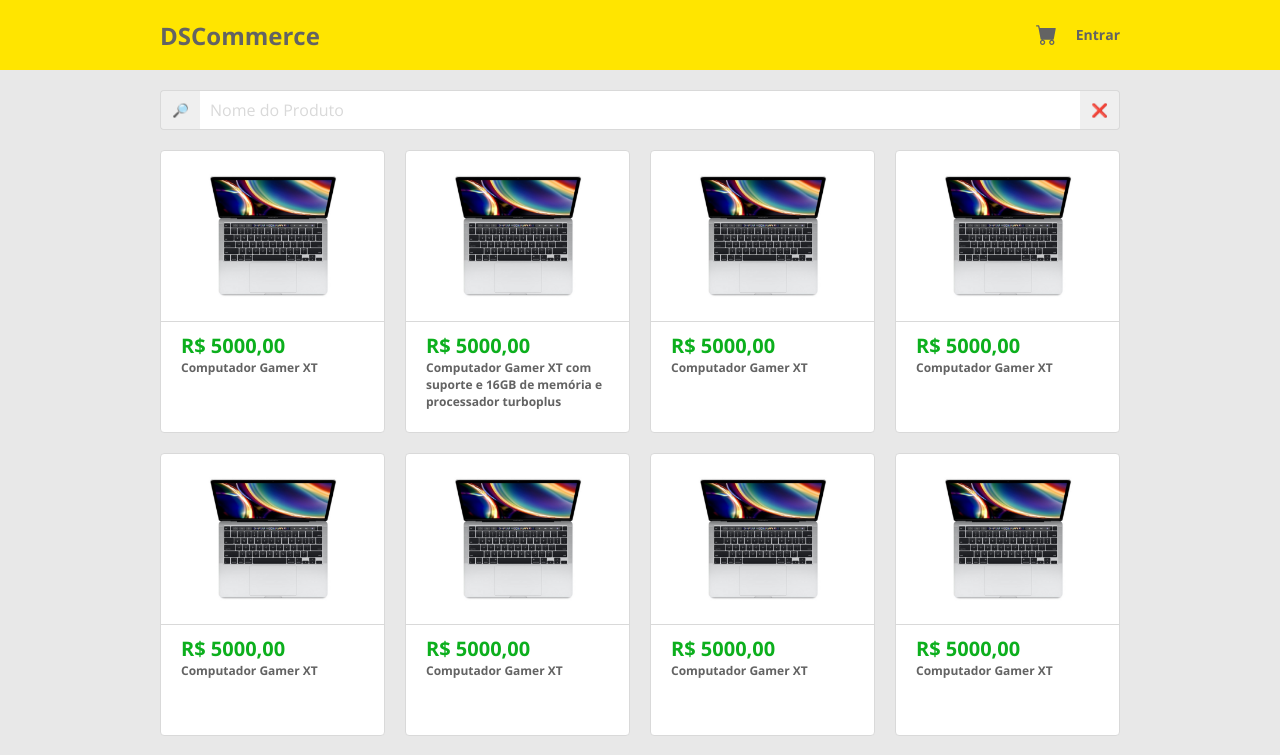
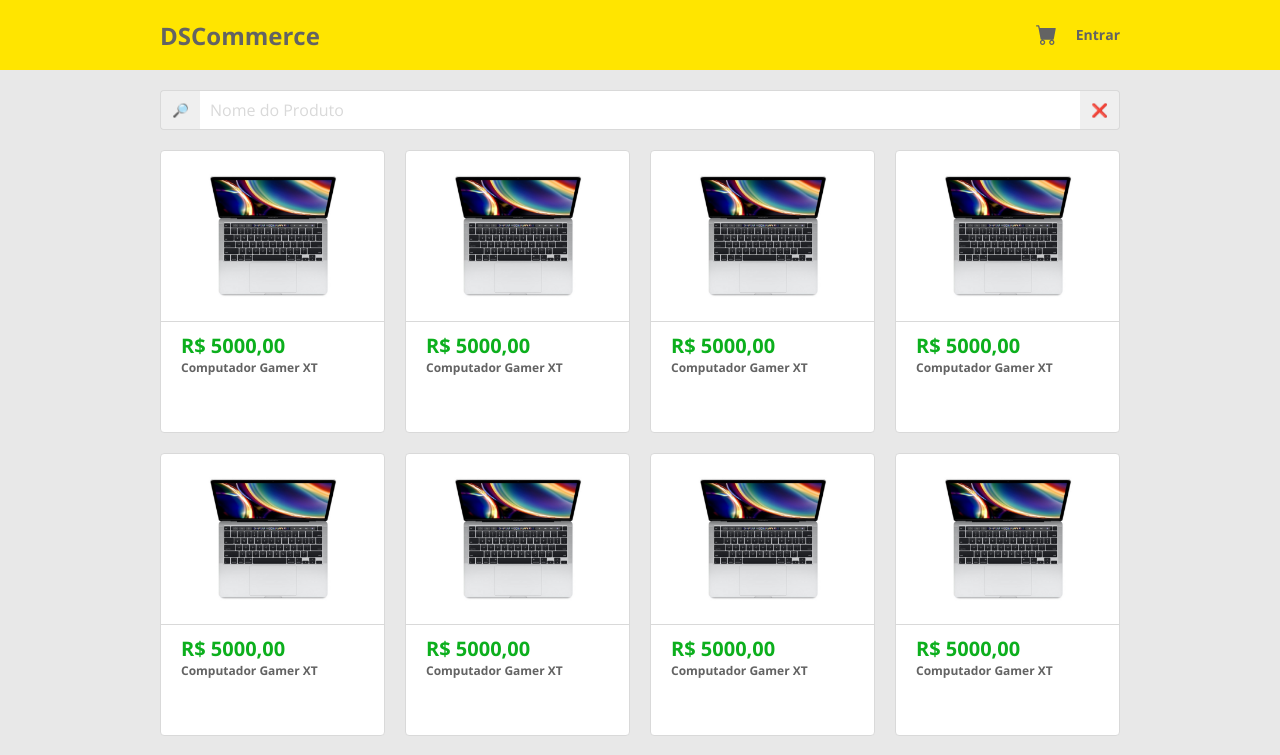
Before and after one commit to AlcidesThiago2016/dscommerce-frontend, a React (Vite) app: page / in a window 1280 px wide. Shown: the top 755 px of the page. Built offline with nearby package versions, Linux system fonts and the light colour scheme; a web font is replaced by a local one.

Commit message:
Code structuring

```diff
--- /dev/null
+++ b/src/components/ButtonNextPage/index.tsx
@@ -0,0 +1,5 @@
+import "./styles.css";
+
+export default function ButtonNextPage() {
+  return <div className="dsc-btn-next-page">Carregar Mais...</div>;
+}
--- /dev/null
+++ b/src/components/ButtonNextPage/styles.css
@@ -0,0 +1,10 @@
+.dsc-btn-next-page{
+    border: 1px solid var(--dsc-color-btn-primary);
+    padding: 10px;
+    border-radius: 4px;
+    color: var(--dsc-color-btn-primary);
+    text-align: center;
+    font-size: 16px;
+    font-weight: 700;
+    cursor: pointer;
+}
--- /dev/null
+++ b/src/components/CatalogCard/index.tsx
@@ -0,0 +1,16 @@
+import "./styles.css";
+import computerImg from '../../assets/Computer.png';
+
+export default function CatalogCard() {
+  return (
+    <div className="dsc-card">
+      <div className="dsc-catalog-card-top dsc-line-bottom">
+        <img src={computerImg} alt="Computer" />
+      </div>
+      <div className="dsc-catalog-card-bottom">
+        <h3>R$ 5000,00</h3>
+        <h4>Computador Gamer XT</h4>
+      </div>
+    </div>
+  );
+}
--- /dev/null
+++ b/src/components/CatalogCard/styles.css
@@ -0,0 +1,25 @@
+.dsc-catalog-card-top {
+  display: flex;
+  justify-content: center;
+  padding: 10px;
+}
+
+.dsc-catalog-card-top img {
+  width: 150px;
+  height: 150px;
+}
+
+.dsc-catalog-card-bottom {
+  padding: 10px 20px;
+  min-height: 110px;
+}
+
+.dsc-catalog-card-bottom h3 {
+  color: var(--dsc-color-font-secondary);
+  font-size: 20px;
+}
+
+.dsc-catalog-card-bottom h4 {
+  color: var(--dsc-color-font-primary);
+  font-size: 12px;
+}
--- /dev/null
+++ b/src/components/SearchBar/index.tsx
@@ -0,0 +1,11 @@
+import './styles.css'
+
+export default function SearchBar() {
+  return (
+    <form className="dsc-search-bar">
+      <button type="submit">🔎︎</button>
+      <input type="text" placeholder="Nome do Produto" />
+      <button type="reset">❌</button>
+    </form>
+  );
+}
--- /dev/null
+++ b/src/components/SearchBar/styles.css
@@ -0,0 +1,44 @@
+/*-----------------------------------------------------------------------------------------------------------*/
+/* search bar styles */
+
+.dsc-search-bar{
+    height: 40px;
+    display: flex;
+    color: var(--dsc-color-font-primary);
+}
+
+.dsc-search-bar button, .dsc-search-bar input{
+    border: 1px solid var(--dsc-color-card-border);
+}
+
+.dsc-search-bar input{
+    width: calc(100% - 80px);
+    border-left: none;
+    border-right: none;
+    padding: 0 10px;
+    font-size: 16px;
+    color: var(--dsc-color-font-primary);
+}
+
+.dsc-search-bar input:focus{
+    outline: none;
+}
+
+.dsc-search-bar input::placeholder{
+    color: var(--dsc-color-font-placeholde);
+}
+
+.dsc-search-bar button{
+    width: 40px;
+    color: var(--dsc-color-font-primary);
+}
+
+.dsc-search-bar button[type="submit"]{
+    border-right: none;
+    border-radius: 4px 0 0 4px;
+}
+
+.dsc-search-bar button[type="reset"]{
+    border-left: none;
+    border-radius: 0 4px 4px 0;
+}
--- a/src/routes/Catalog/index.tsx
+++ b/src/routes/Catalog/index.tsx
@@ -1,6 +1,8 @@
 import './styles.css'
 import HeaderClient from '../../components/HeaderClient'
-import computerImg from '../../assets/Computer.png'
+import SearchBar from '../../components/SearchBar';
+import CatalogCard from '../../components/CatalogCard';
+import ButtonNextPage from '../../components/ButtonNextPage';
 
 export default function Catalog(){
 
@@ -9,130 +11,25 @@ export default function Catalog(){
         <HeaderClient />
         <main>
         <section id="catalog-section" className="dsc-container">
-            <form className="dsc-search-bar">
-                <button type="submit">🔎︎</button>
-                <input type="text" placeholder="Nome do Produto" />
-                <button type="reset">❌</button>
-            </form>
+            <SearchBar />
 
             <div className="dsc-catalog-cards dsc-mb20 dsc-mt20">
-                <div className="dsc-card">
-                    <div className="dsc-catalog-card-top dsc-line-bottom">
-                        <img src={computerImg} alt="Computer"/>
-                    </div>
-                    <div className="dsc-catalog-card-bottom">
-                        <h3>R$ 5000,00</h3>
-                        <h4>
-                            Computador Gamer XT
-                        </h4>
-                    </div>
-                </div>
-                <div className="dsc-card">
-                    <div className="dsc-catalog-card-top dsc-line-bottom">
-                        <img src={computerImg} alt="Computer"/>
-                    </div>
-                    <div className="dsc-catalog-card-bottom">
-                        <h3>R$ 5000,00</h3>
-                        <h4>
-                            Computador Gamer XT com suporte e 16GB de memória e processador
-                            turboplus
-                        </h4>
-                    </div>
-                </div>
-                <div className="dsc-card">
-                    <div className="dsc-catalog-card-top dsc-line-bottom">
-                        <img src={computerImg} alt="Computer"/>
-                    </div>
-                    <div className="dsc-catalog-card-bottom">
-                        <h3>R$ 5000,00</h3>
-                        <h4>
-                            Computador Gamer XT
-                        </h4>
-                    </div>
-                </div>
-                <div className="dsc-card">
-                    <div className="dsc-catalog-card-top dsc-line-bottom">
-                        <img src={computerImg} alt="Computer"/>
-                    </div>
-                    <div className="dsc-catalog-card-bottom">
-                        <h3>R$ 5000,00</h3>
-                        <h4>
-                            Computador Gamer XT
-                        </h4>
-                    </div>
-                </div>
-                <div className="dsc-card">
-                    <div className="dsc-catalog-card-top dsc-line-bottom">
-                        <img src={computerImg} alt="Computer"/>
-                    </div>
-                    <div className="dsc-catalog-card-bottom">
-                        <h3>R$ 5000,00</h3>
-                        <h4>
-                            Computador Gamer XT
-                        </h4>
-                    </div>
-                </div>
-                <div className="dsc-card">
-                    <div className="dsc-catalog-card-top dsc-line-bottom">
-                        <img src={computerImg} alt="Computer"/>
-                    </div>
-                    <div className="dsc-catalog-card-bottom">
-                        <h3>R$ 5000,00</h3>
-                        <h4>
-                            Computador Gamer XT
-                        </h4>
-                    </div>
-                </div>
-                <div className="dsc-card">
-                    <div className="dsc-catalog-card-top dsc-line-bottom">
-                        <img src={computerImg} alt="Computer"/>
-                    </div>
-                    <div className="dsc-catalog-card-bottom">
-                        <h3>R$ 5000,00</h3>
-                        <h4>
-                            Computador Gamer XT
-                        </h4>
-                    </div>
-                </div>
-                <div className="dsc-card">
-                    <div className="dsc-catalog-card-top dsc-line-bottom">
-                        <img src={computerImg} alt="Computer"/>
-                    </div>
-                    <div className="dsc-catalog-card-bottom">
-                        <h3>R$ 5000,00</h3>
-                        <h4>
-                            Computador Gamer XT
-                        </h4>
-                    </div>
-                </div>
-                <div className="dsc-card">
-                    <div className="dsc-catalog-card-top dsc-line-bottom">
-                        <img src={computerImg} alt="Computer"/>
-                    </div>
-                    <div className="dsc-catalog-card-bottom">
-                        <h3>R$ 5000,00</h3>
-                        <h4>
-                            Computador Gamer XT
-                        </h4>
-                    </div>
-                </div>
-                <div className="dsc-card">
-                    <div className="dsc-catalog-card-top dsc-line-bottom">
-                        <img src={computerImg} alt="Computer"/>
-                    </div>
-                    <div className="dsc-catalog-card-bottom">
-                        <h3>R$ 5000,00</h3>
-                        <h4>
-                            Computador Gamer XT
-                        </h4>
-                    </div>
-                </div>
+
+                <CatalogCard />
+                <CatalogCard />
+                <CatalogCard />
+                <CatalogCard />
+                <CatalogCard />
+                <CatalogCard />
+                <CatalogCard />
+                <CatalogCard />
+                <CatalogCard />
+                <CatalogCard />
+                <CatalogCard />
 
             </div>
 
-            <div  className="dsc-btn-next-page">
-                Carregar Mais...
-            </div>
+            <ButtonNextPage />
         </section>
     </main>
     </>
--- a/src/routes/Catalog/styles.css
+++ b/src/routes/Catalog/styles.css
@@ -7,29 +7,3 @@
     grid-gap: 20px;
     grid-template-columns: repeat(auto-fill, minmax(225px, 1fr));
 }
-
-.dsc-catalog-card-top{
-    display: flex;
-    justify-content: center;
-    padding: 10px;
-}
-
-.dsc-catalog-card-top img{
-    width: 150px;
-    height: 150px;
-}
-
-.dsc-catalog-card-bottom {
-    padding: 10px 20px;
-    min-height: 110px;
-}
-
-.dsc-catalog-card-bottom h3{
-    color: var(--dsc-color-font-secondary);
-    font-size: 20px;
-}
-
-.dsc-catalog-card-bottom h4{
-    color: var(--dsc-color-font-primary);
-    font-size: 12px;
-}
```
Also changed, not shown: src/index.css (+0 -56 lines).
